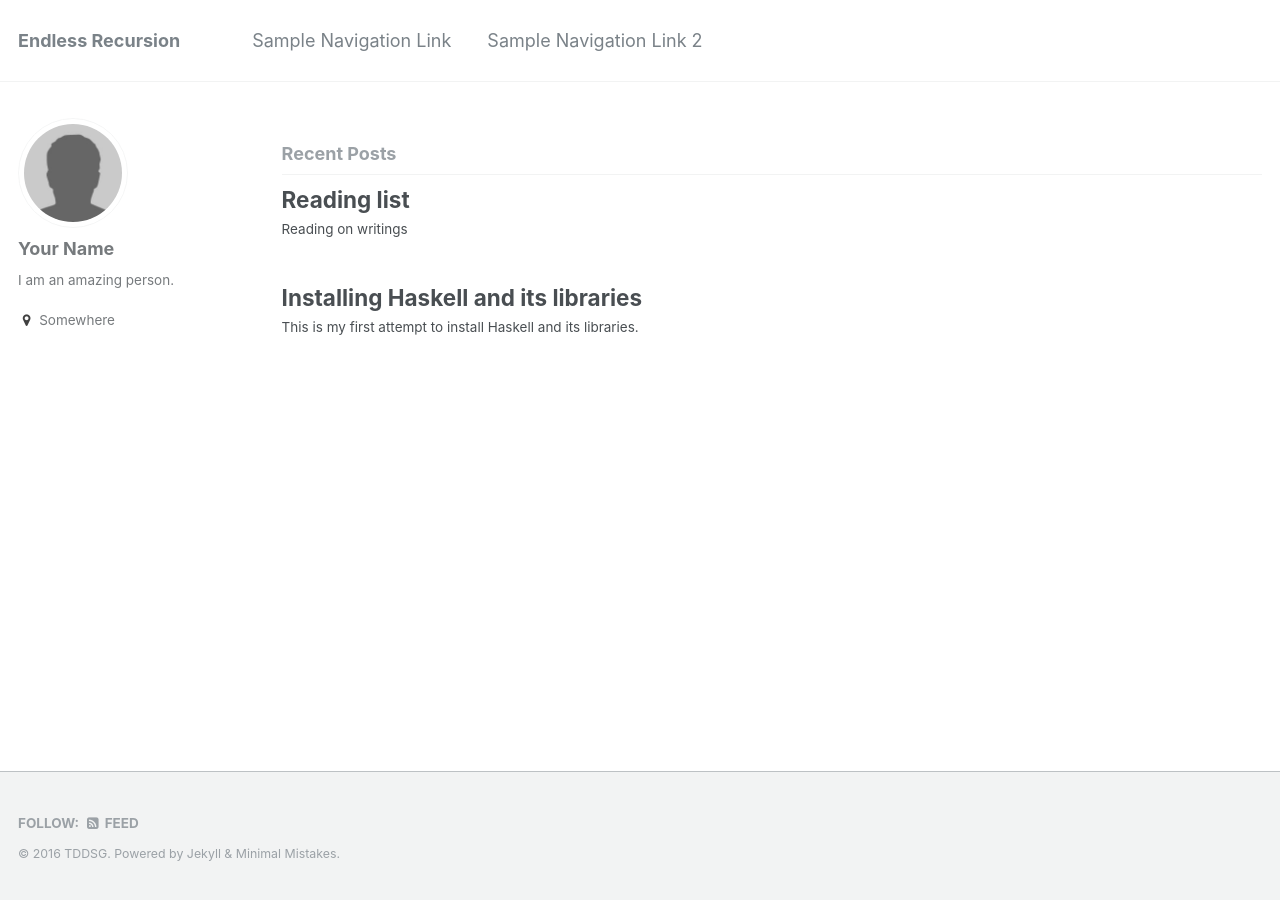
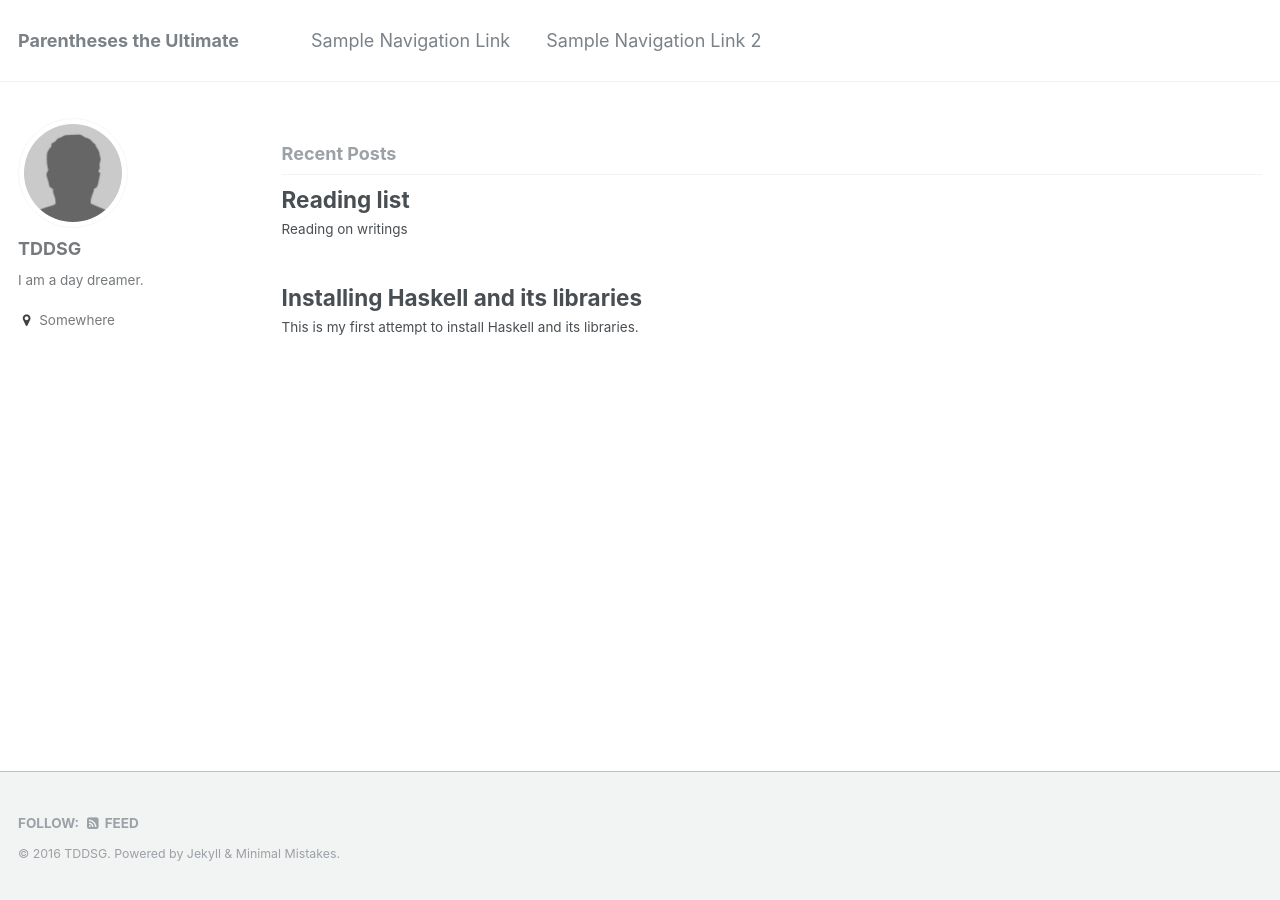
Before and after one commit to tddsg/tddsg.github.io, a Jekyll site: the page built from index.html, in a window 1280 px wide. Built offline with Jekyll 4.4.1, drawn with Linux system fonts in a browser that asks for light colours; the list of posts is cut into pages by our own code.

Commit message:
rename blog

```diff
--- a/_config.dev.yml
+++ b/_config.dev.yml
@@ -7,11 +7,11 @@
 
 # Site Settings
 locale                   : "en"
-title                    : "Endless Recursion"
+title                    : "Parentheses the Ultimate"
 title_separator          : "-"
 name                     : "TDDSG"
-description              : "The boring recursion."
-url                      : http://localhost:4002
+description              : "Weblog about programming and life."
+url                      : http://localhost:4000
 baseurl                  : # the subpath of your site, e.g. "/blog"
 repository               : tddsg/tddsg.github.io
                            # GitHub username/repo-name e.g. "mmistakes/minimal-mistakes"
--- a/_config.yml
+++ b/_config.yml
@@ -7,10 +7,10 @@
 
 # Site Settings
 locale                   : "en"
-title                    : "Endless Recursion"
+title                    : "Parentheses the Ultimate"
 title_separator          : "-"
 name                     : "TDDSG"
-description              : "The boring recursion."
+description              : "Weblog about programming and life."
 url                      : # the base hostname & protocol for your site e.g. "https://mmistakes.github.io"
 baseurl                  : # the subpath of your site, e.g. "/blog"
 repository               : tddsg/tddsg.github.io
@@ -62,9 +62,9 @@ analytics:
 
 # Site Author
 author:
-  name             : "Your Name"
+  name             : "TDDSG"
   avatar           : "bio-photo.jpg"
-  bio              : "I am an amazing person."
+  bio              : "I am a day dreamer."
   location         : "Somewhere"
   email            :
   uri              :
```
